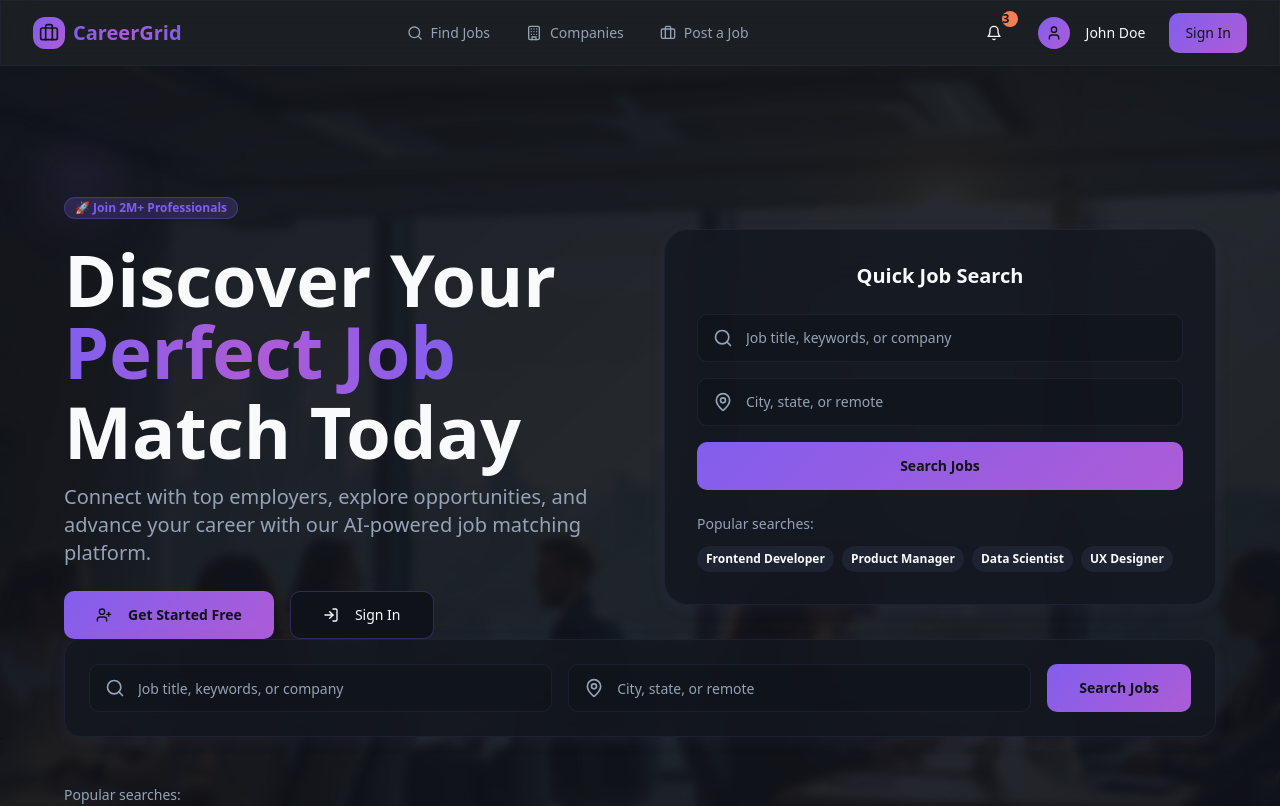
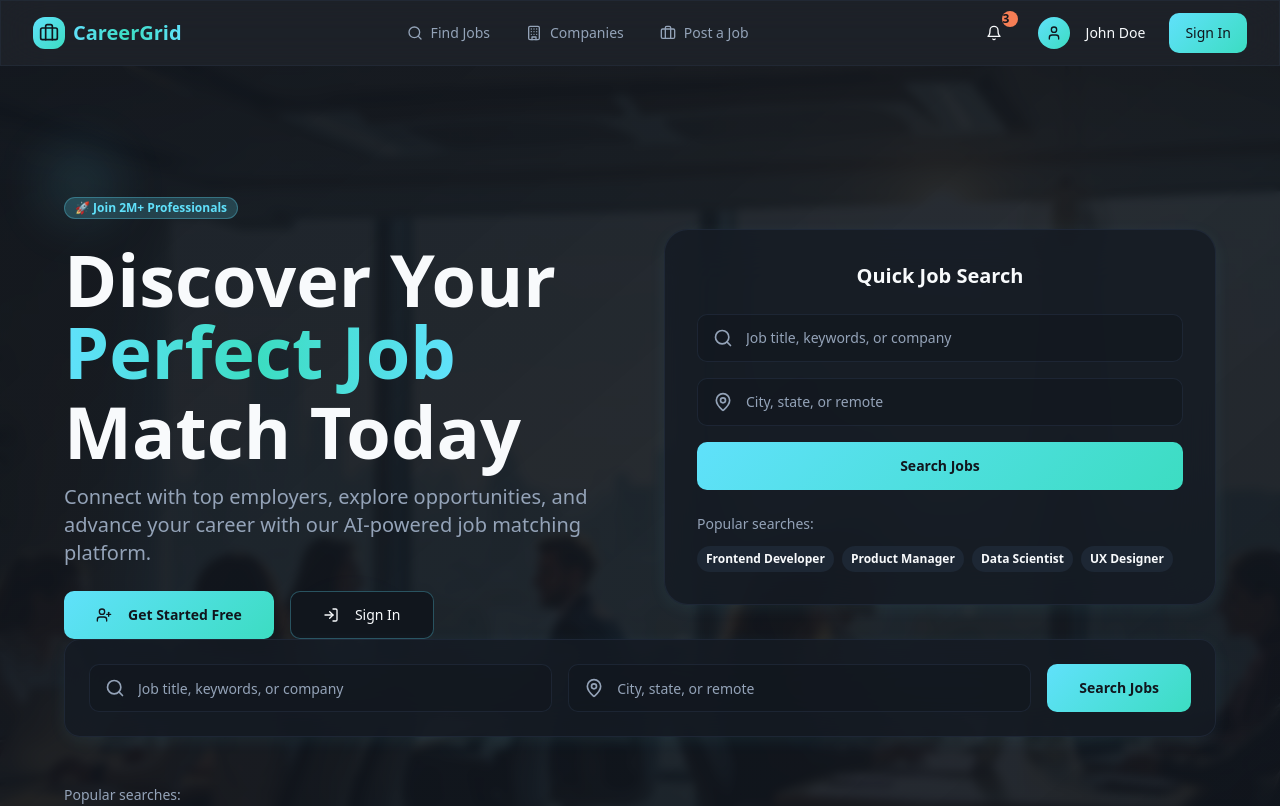
Before and after one commit to Jayesh-ux/career-grid, a React (Vite) app: page / in a window 1280 px wide. Shown: the top 806 px of the page. Built offline with nearby package versions, Linux system fonts and the light colour scheme.

Commit message:
Refactor: Update color scheme
Update the color scheme from black and purple to a new dark theme. The background will remain dark.

```diff
--- a/src/index.css
+++ b/src/index.css
@@ -8,59 +8,59 @@ All colors MUST be HSL.
 
 @layer base {
   :root {
-    /* Job Platform Dark Theme Design System */
-    --background: 220 25% 8%;
+    /* Job Platform Dark Blue/Teal Theme Design System */
+    --background: 215 28% 9%;
     --foreground: 210 40% 98%;
 
-    --card: 220 25% 10%;
+    --card: 215 28% 11%;
     --card-foreground: 210 40% 98%;
 
-    --popover: 220 25% 12%;
+    --popover: 215 28% 13%;
     --popover-foreground: 210 40% 98%;
 
-    --primary: 255 80% 65%;
-    --primary-foreground: 220 25% 8%;
+    --primary: 190 95% 68%;
+    --primary-foreground: 215 28% 9%;
 
-    --secondary: 220 25% 15%;
+    --secondary: 215 28% 16%;
     --secondary-foreground: 210 40% 98%;
 
-    --muted: 220 25% 12%;
+    --muted: 215 28% 13%;
     --muted-foreground: 215 20.2% 65.1%;
 
-    --accent: 280 60% 60%;
+    --accent: 170 70% 55%;
     --accent-foreground: 210 40% 98%;
 
     --success: 140 60% 55%;
-    --success-foreground: 220 25% 8%;
+    --success-foreground: 215 28% 9%;
 
     --warning: 35 90% 60%;
-    --warning-foreground: 220 25% 8%;
+    --warning-foreground: 215 28% 9%;
 
     --destructive: 0 70% 60%;
     --destructive-foreground: 210 40% 98%;
 
-    --border: 220 25% 20%;
-    --input: 220 25% 15%;
-    --ring: 255 80% 65%;
+    --border: 215 28% 22%;
+    --input: 215 28% 16%;
+    --ring: 190 95% 68%;
 
     --radius: 0.75rem;
 
     /* Job Platform Specific Colors */
-    --job-card: 220 25% 12%;
-    --job-card-hover: 220 25% 15%;
+    --job-card: 215 28% 13%;
+    --job-card-hover: 215 28% 16%;
     --company-accent: 200 70% 55%;
     --salary-highlight: 140 60% 55%;
     --urgent-badge: 15 90% 65%;
 
     /* Gradients */
-    --gradient-primary: linear-gradient(135deg, hsl(255 80% 65%), hsl(280 60% 60%));
-    --gradient-secondary: linear-gradient(135deg, hsl(220 25% 15%), hsl(220 25% 20%));
-    --gradient-hero: linear-gradient(135deg, hsl(220 25% 8%) 0%, hsl(240 25% 12%) 50%, hsl(260 30% 15%) 100%);
+    --gradient-primary: linear-gradient(135deg, hsl(190 95% 68%), hsl(170 70% 55%));
+    --gradient-secondary: linear-gradient(135deg, hsl(215 28% 16%), hsl(215 28% 22%));
+    --gradient-hero: linear-gradient(135deg, hsl(215 28% 9%) 0%, hsl(215 30% 12%) 50%, hsl(215 32% 15%) 100%);
 
     /* Shadows */
-    --shadow-card: 0 4px 20px -4px hsl(255 80% 65% / 0.1);
-    --shadow-card-hover: 0 8px 30px -6px hsl(255 80% 65% / 0.2);
-    --shadow-button: 0 4px 15px -3px hsl(255 80% 65% / 0.3);
+    --shadow-card: 0 4px 20px -4px hsl(190 95% 68% / 0.1);
+    --shadow-card-hover: 0 8px 30px -6px hsl(190 95% 68% / 0.2);
+    --shadow-button: 0 4px 15px -3px hsl(190 95% 68% / 0.3);
 
     /* Animation */
     --transition-smooth: all 0.3s cubic-bezier(0.4, 0, 0.2, 1);
```
